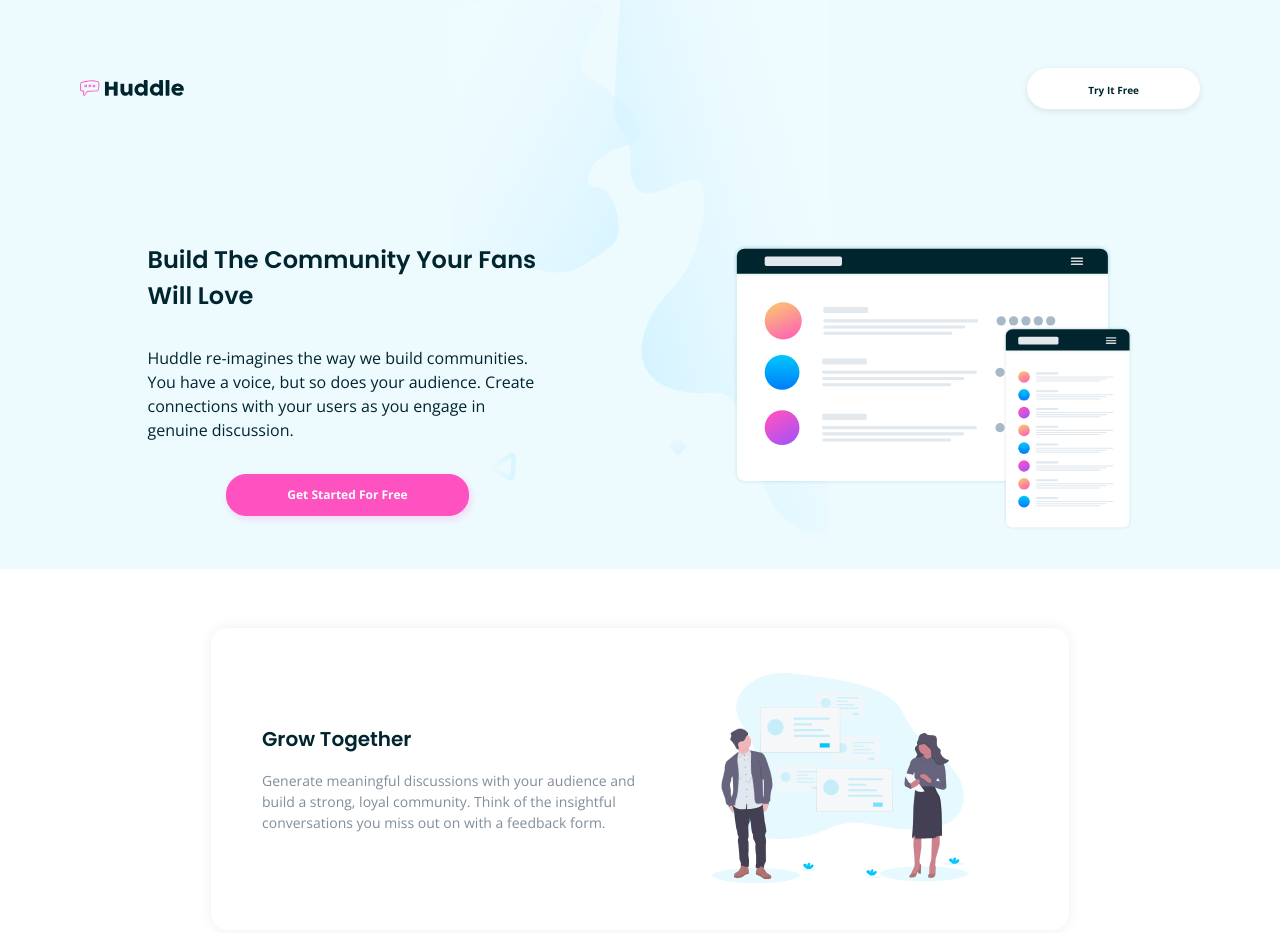
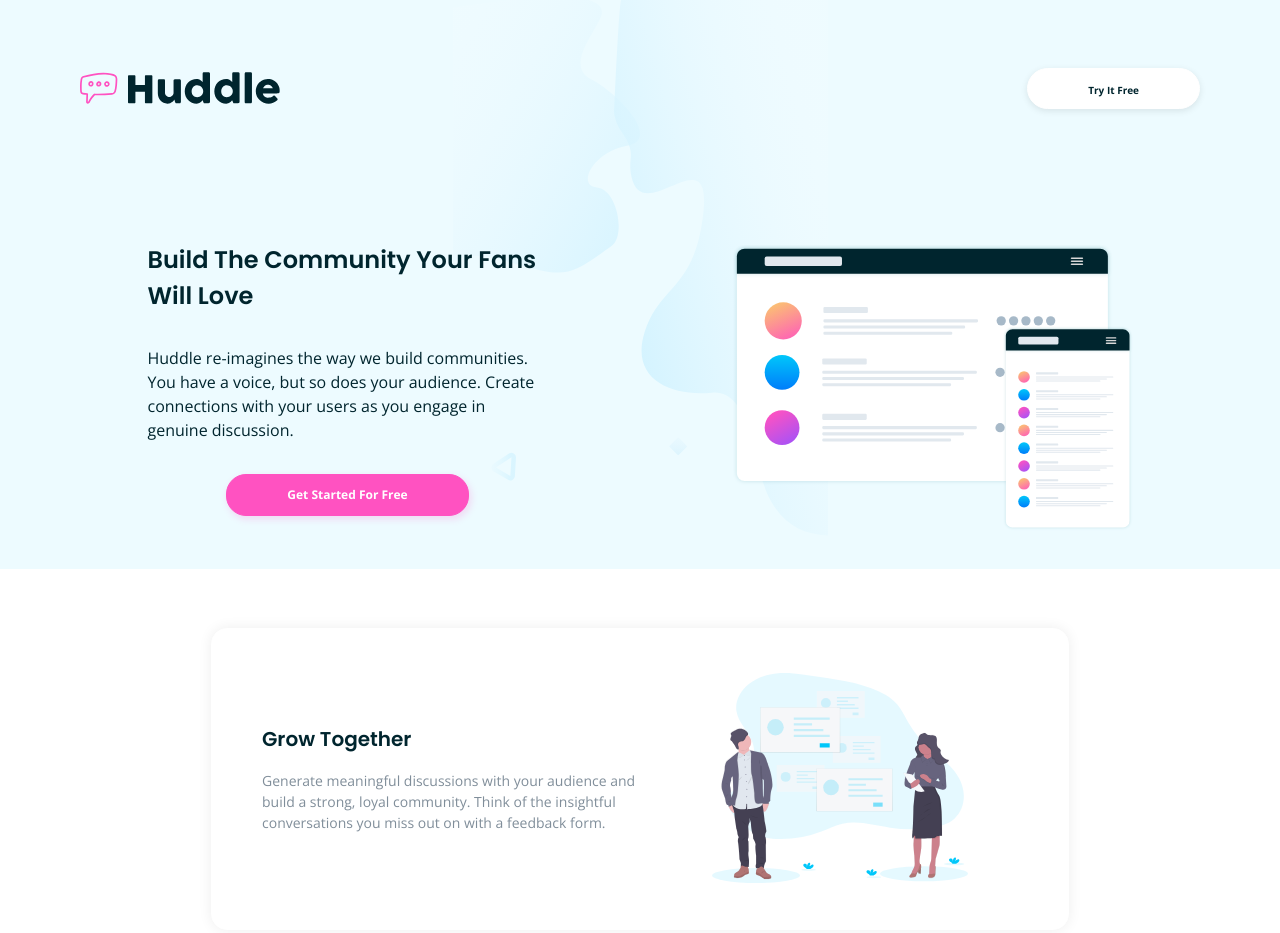
Before and after one commit to chillcodemao/13-huddle-landing-page-2, a plain HTML site: page index.html in a window 1280 px wide. Shown: the top 933 px of the page. Drawn offline with nearby package versions, Linux system fonts and the light colour scheme.

Commit message:
update huddle logo size

```diff
--- a/css/styles.css
+++ b/css/styles.css
@@ -253,6 +253,10 @@ footer {
         margin-top: 6.8rem;
         margin-right: 8rem;
         margin-left: 8rem;
+    }
+
+    .huddle-logo img {
+        max-width: 20rem;
     }
 
     .try-huddle-free {
```
